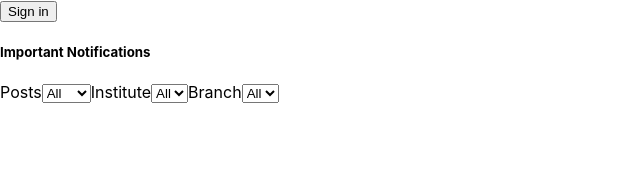
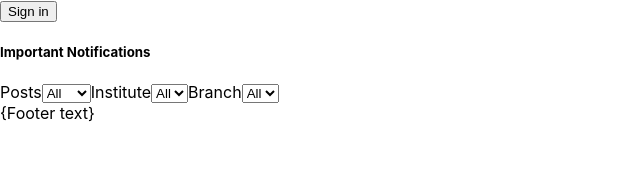
Before and after one commit to ssc-india/ssc-india-client, a React (Create React App) app: page / in a window 1280 px wide. Shown: the top 193 px of the page, without its empty margins (0-640 px from the left). Built offline with nearby package versions, Linux system fonts and the light colour scheme; no server answers.

Commit message:
basic footer

```diff
--- a/src/App.js
+++ b/src/App.js
@@ -1,7 +1,7 @@
 import axios from "axios";
 import React, { useState } from "react";
 import { Redirect, Route, Switch, useHistory } from "react-router";
-import { Navbar, SidePanel } from "./components";
+import { Footer, Navbar, SidePanel } from "./components";
 import { AuthenticateUser, CreatePost, HomePage, ShowPost } from "./containers";
 // import DevTest from "./dev_test";
 
@@ -42,6 +42,7 @@ const App = () => {
         <Route exact path='/createPost' render={() => <CreatePost user={user.name} setUser={setUser} />} />
         <Redirect to='/' />
       </Switch>
+      <Footer />
     </div>
   );
 }
--- /dev/null
+++ b/src/components/Footer/index.jsx
@@ -0,0 +1,8 @@
+import React from "react";
+
+const Footer = () =>
+  <div className='Footer'>
+    {`{Footer text}`}
+  </div>
+
+export default Footer;
--- a/src/components/index.jsx
+++ b/src/components/index.jsx
@@ -2,5 +2,6 @@ import Navbar from './Navbar';
 import ListPosts from './ListPosts';
 import ListPostsFilter from './ListPostsFilter';
 import SidePanel from './SidePanel';
+import Footer from './Footer';
 
-export { Navbar, ListPostsFilter, ListPosts, SidePanel };
+export { Navbar, ListPostsFilter, ListPosts, SidePanel, Footer };
```
